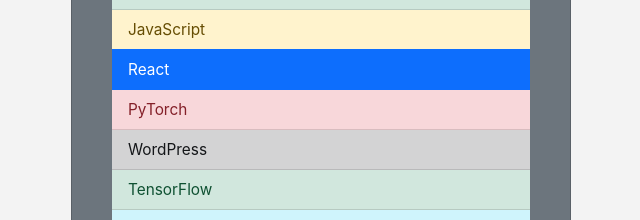
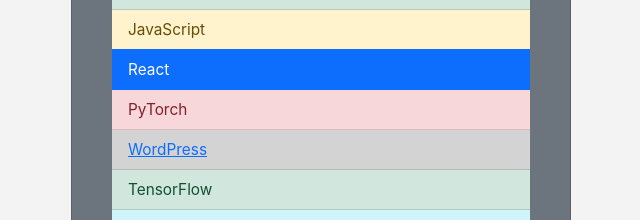
Before and after one commit to rpointjour/digital_business_card, a React (Create React App) app: page / in a window 1280 px wide. Shown: the part 1720-1940 px from the top of the page, without its empty margins (319-959 px from the left). Built offline with nearby package versions, Linux system fonts and the light colour scheme.

Commit message:
added blog

```diff
--- a/src/Components/AboutMe.js
+++ b/src/Components/AboutMe.js
@@ -47,7 +47,7 @@
                     <li className='list-group-item list-group-item-action list-group-item-warning'>JavaScript</li>
                     <li className='list-group-item active'>React</li>
                     <li className='list-group-item list-group-item-action list-group-item-danger'>PyTorch</li>
-                    <li className='list-group-item list-group-item-action list-group-item-dark'>WordPress</li>
+                    <li className='list-group-item list-group-item-action list-group-item-dark'><a href="https://rpointjour.wordpress.com/" target="blank" rel="noreferrer">WordPress</a></li>
                     <li className='list-group-item list-group-item-action list-group-item-success'>TensorFlow</li>
                     <li className='list-group-item list-group-item-action list-group-item-info'>Python</li>
                     </ul>
```
